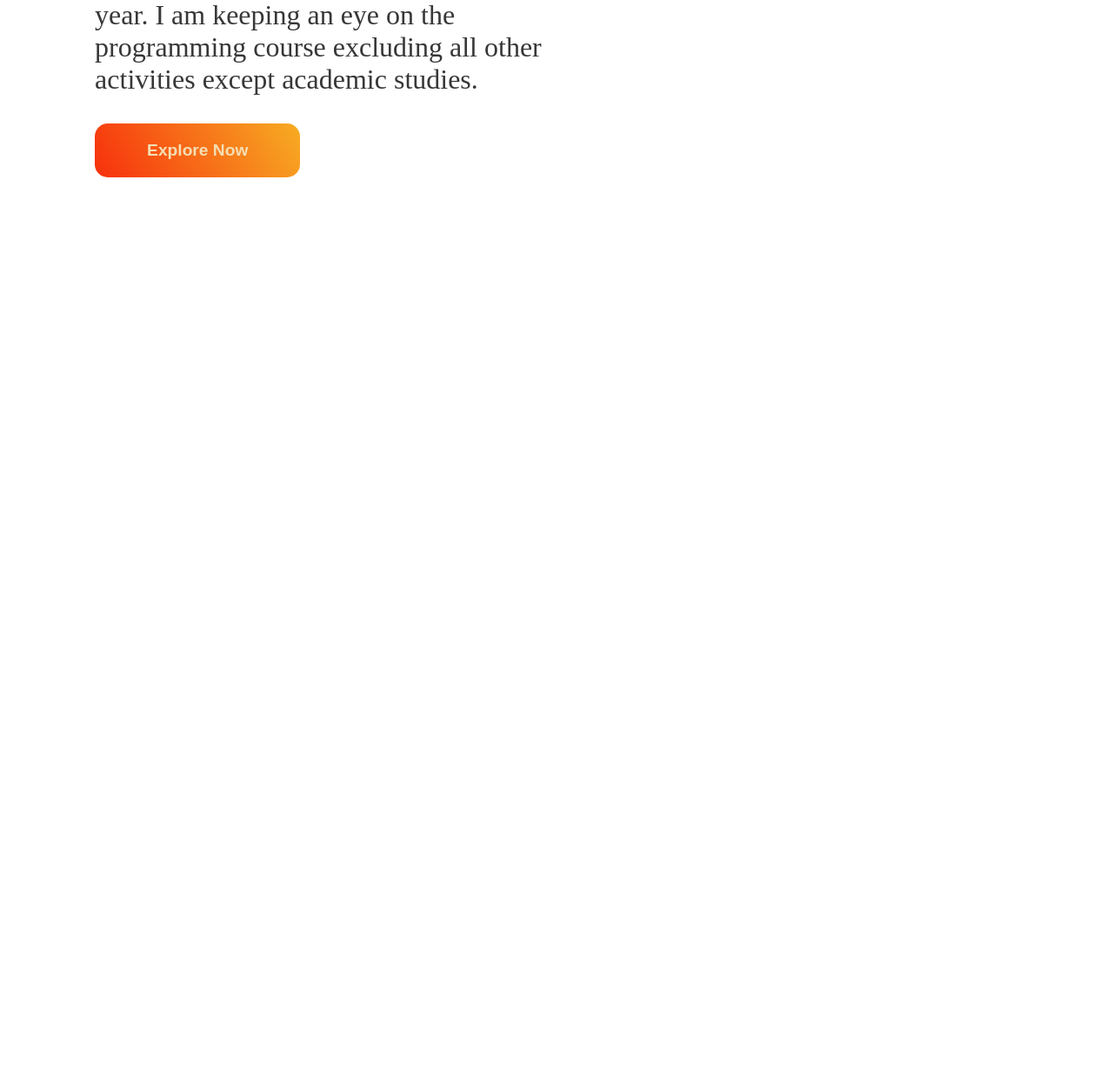
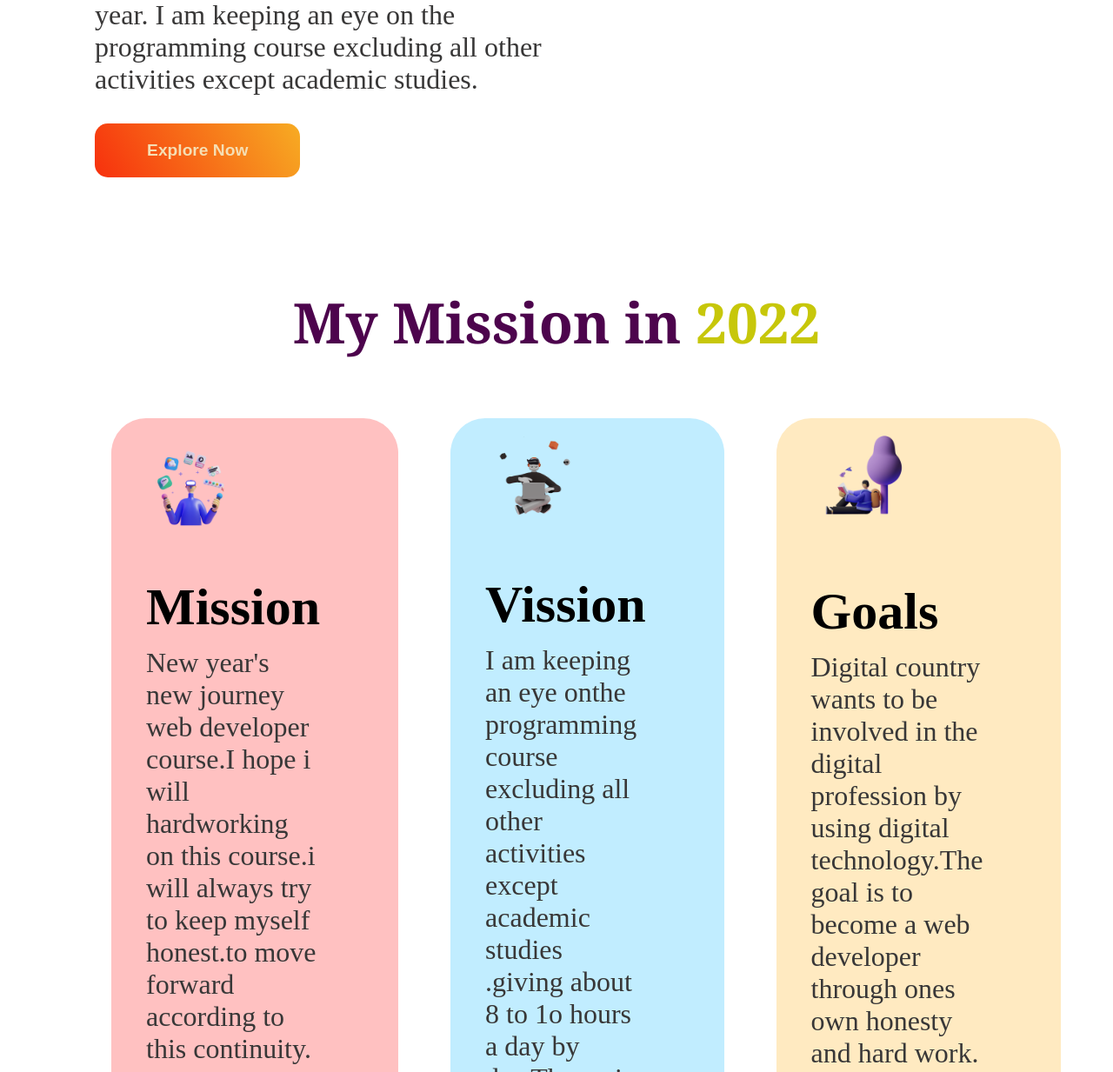
Before and after one commit to SHARIF-UL-ISLAM/sharif-mission-2022, a plain HTML site: page index.html in a window 1280 px wide. Shown: the part 501-1734 px from the top of the page at 87% size. Before the commit the page ends 800 px from the top, so only its background shows below. Drawn offline with Linux system fonts and the light colour scheme; a web font is replaced by a local one.

Commit message:
my mission

```diff
--- a/index.html
+++ b/index.html
@@ -31,6 +31,44 @@
         </div>
 
     </section>
+    <div class="diff-modify">
+        <h1><span class="color-violet">My Mission in </span><span class="color-yellow">2022</span> </h1>
+    </div>
+    <section class="display-flex">
+        <div class="all-targets">
+            <div class="Mission">
+                <div class="div-pic">
+                    <img src="images/illustrators/illustrator-1.png" alt="">
+                </div>
+                <h1 class="text-modi">Mission</h1>
+                <p>New year's new journey web developer course.I hope i will hardworking on this course.i will always
+                    try to
+                    keep myself honest.to move forward according to this continuity.</p>
+            </div>
+        </div>
+        <div class="all-targets-1">
+            <div class="Vission">
+                <div class="div-pic">
+                    <img src="images/illustrators/illustrator-2.png" alt="">
+                </div>
+                <h1 class="text-modi">Vission</h1>
+                <p>I am keeping an eye onthe programming course excluding all other activities except academic studies
+                    .giving about 8 to 1o hours a day by day.The main goal is to achieve something new in a new year.
+                </p>
+            </div>
+        </div>
+        <div class="all-targets-2">
+            <div class="Goals">
+                <div class="div-pic">
+                    <img src="images/illustrators/illustrator-3.png" alt="">
+                </div>
+                <h1 class="text-modi">Goals</h1>
+                <p>Digital country wants to be involved in the digital profession by using digital technology.The goal
+                    is to become a web developer through ones own honesty and hard work.</p>
+            </div>
+        </div>
+    </section>
+
 </body>
 
 </html>
--- a/style.css
+++ b/style.css
@@ -55,3 +55,71 @@ p{
         border: none;
         border-radius: 15px;
     }
+    .color-violet{
+           color: rgb(77, 4, 77);
+           font-family: Georgia, 'Times New Roman', Times, serif;
+         }
+    .color-yellow{
+        color: rgb(199, 199, 10);
+        font-family: Georgia, 'Times New Roman', Times, serif;
+
+    }
+    .diff-modify{
+        text-align: center;
+        padding-top: 80px;
+        padding-bottom: 80px;
+        font-size: 80%;
+
+        }
+        .text-modi{
+            font-size: 60px;
+            font-family: serif;
+
+        }
+        .all-targets{
+            width: 400px;
+            background-color: rgb(255, 193, 193);
+            padding-bottom: 15px;
+            padding-top: 15px;
+            padding-left: 40px;
+            padding-right: 90px;
+            border-radius: 40px;
+            margin-left: 30px;
+            margin-right: 30px;
+
+        }
+        .all-targets-1{
+            width: 400px;
+            background-color: rgb(193, 237, 255);
+            padding-bottom: 15px;
+            padding-top: 15px;
+            padding-left: 40px;
+            padding-right: 90px;
+            border-radius: 40px;
+            margin-left: 30px;
+            margin-right: 30px;
+
+        }
+        .all-targets-2{
+            width: 400px;
+            background-color: rgb(255, 234, 193);
+            padding-bottom: 15px;
+            padding-top: 15px;
+            padding-left: 40px;
+            padding-right: 90px;
+            border-radius: 40px;
+            margin-left: 30px;
+            margin-right: 30px;
+        }
+        .div-pic img{
+            width: 60%
+
+        }
+        .display-flex{
+            display: flex;
+            justify-content: space-around;
+            padding-left: 40px;
+            border: 0px auto;
+            margin-left: 50px;
+            margin-right: 50px;
+        }
```
